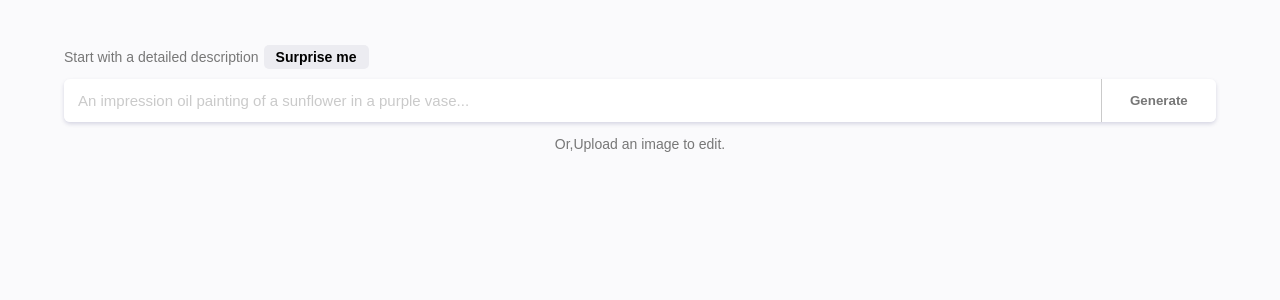
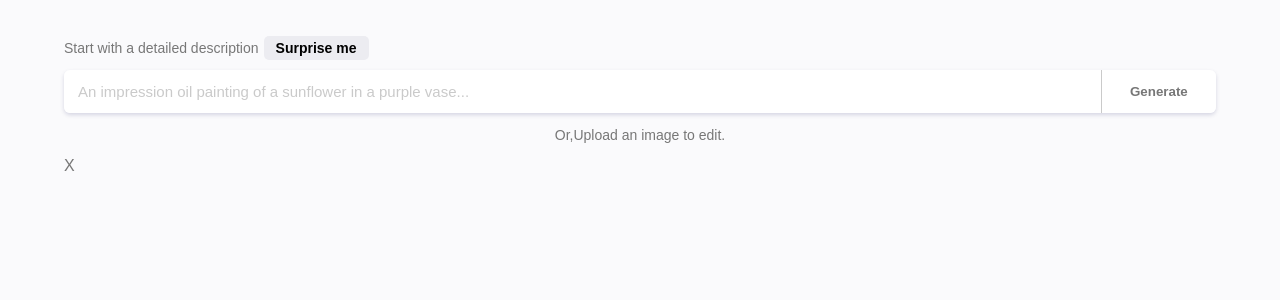
Before and after one commit to echizenyayota/react-dalle-clone-open20231223, a React (Create React App) app: page / in a window 1280 px wide. Shown: the top 300 px of the page. Built offline with nearby package versions, Linux system fonts and the light colour scheme.

Commit message:
1:03:14 close the modal window by using the setModalOpen and the setSelectedImage in the App.js

```diff
--- a/src/App.js
+++ b/src/App.js
@@ -89,7 +89,10 @@ const App = () => {
         </p>
         {error && <p>{error}</p>}
         {modalOpen && <div className="overlay">
-          <Modal />
+          <Modal
+            setModalOpen={setModalOpen}
+            setSelectedImage={setSelectedImage}
+          />
         </div>}
       </section>
       <section className="image-section">
--- a/src/components/Modal.js
+++ b/src/components/Modal.js
@@ -1,10 +1,16 @@
 import { useState } from "react";
 
-const Modal = () => {
+const Modal = ({ setModalOpen, setSelectedImage }) => {
   const [error, setError] = useState(null);
+
+  const closeModal = () => {
+    setModalOpen(false);
+    setSelectedImage(null);
+  }
+
   return (
     <div className="modal">
-      <div></div>
+      <div onClick={closeModal}>X</div>
     </div>
   );
 }
```
